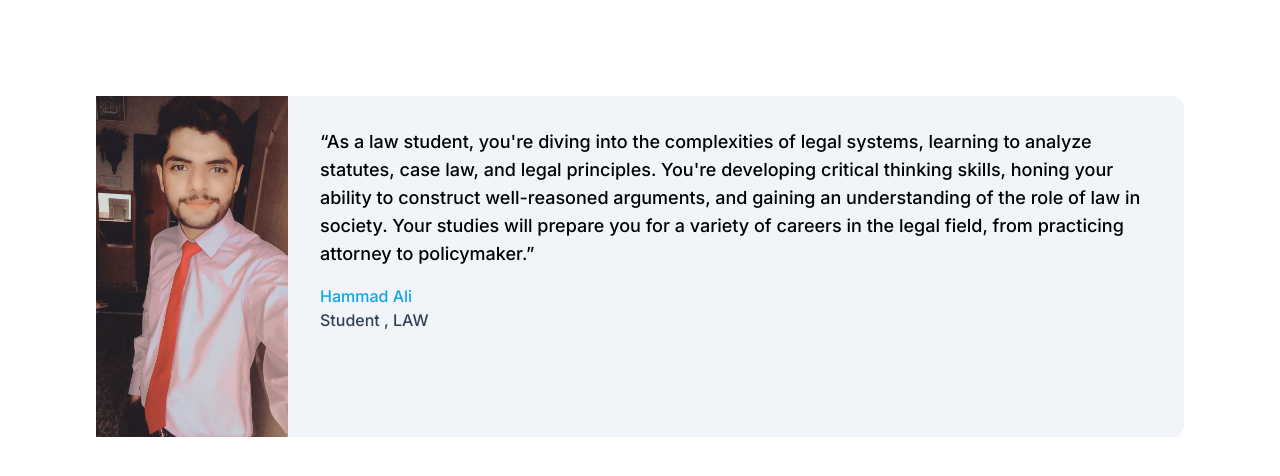
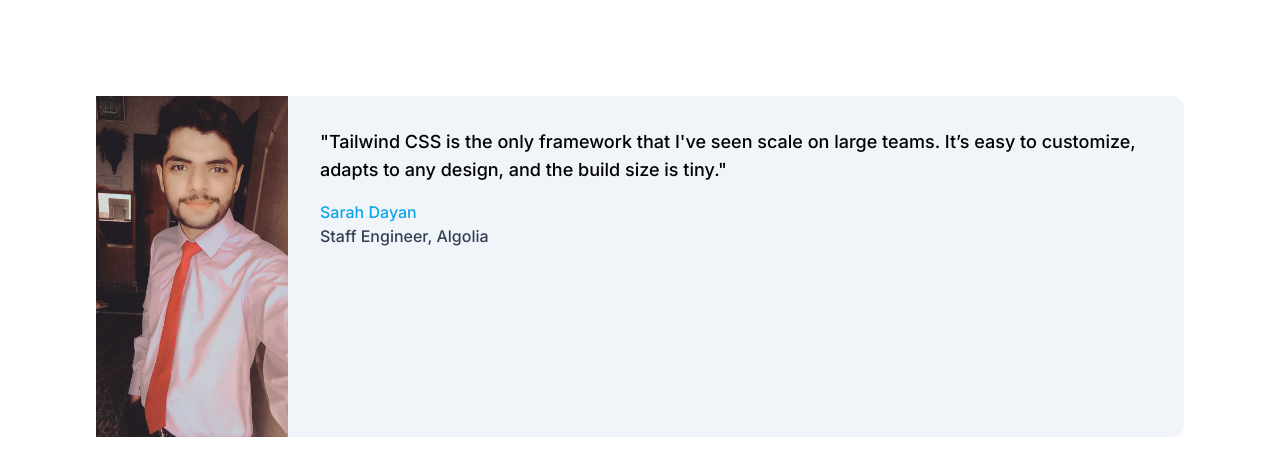
Before and after one commit to M-hammad3373/next-js-1, a Next.js app: page / in a window 1280 px wide. Shown: the top 476 px of the page. Built offline with nearby package versions, Linux system fonts and the light colour scheme.

Commit message:
next-js-1

```diff
--- a/src/app/page.tsx
+++ b/src/app/page.tsx
@@ -8,22 +8,16 @@ export default function Home() {
   <img className="w-24 h-24 md:w-48 md:h-auto md:rounded-none rounded-full mx-auto" src="/Snapchat-313278848.jpg" alt="hammad" width="350" height="450"/>
   <div className="pt-6 md:p-8 text-center md:text-left space-y-4">
     <blockquote>
-      <p className="text-lg font-medium">
-        “As a law student, you're diving into the complexities of legal systems,
-         learning to analyze statutes, case law, and legal principles.
-         You're developing critical thinking skills,
-          honing your ability to construct well-reasoned arguments,
-           and gaining an understanding of the role of law in society.
-           Your studies will prepare you for a variety of careers in the legal field,
-            from practicing attorney to policymaker.”
-      </p>
+      <p className="text-lg font-medium">"Tailwind CSS is the only framework that I've seen scale
+        on large teams. It’s easy to customize, adapts to any design,
+        and the build size is tiny." </p>
     </blockquote>
     <figcaption className="font-medium">
       <div className="text-sky-500 dark:text-sky-400">
-        Hammad Ali
+      Sarah Dayan
       </div>
       <div className="text-slate-700 dark:text-slate-500">
-        Student , LAW
+      Staff Engineer, Algolia
       </div>
     </figcaption>
   </div>
```
